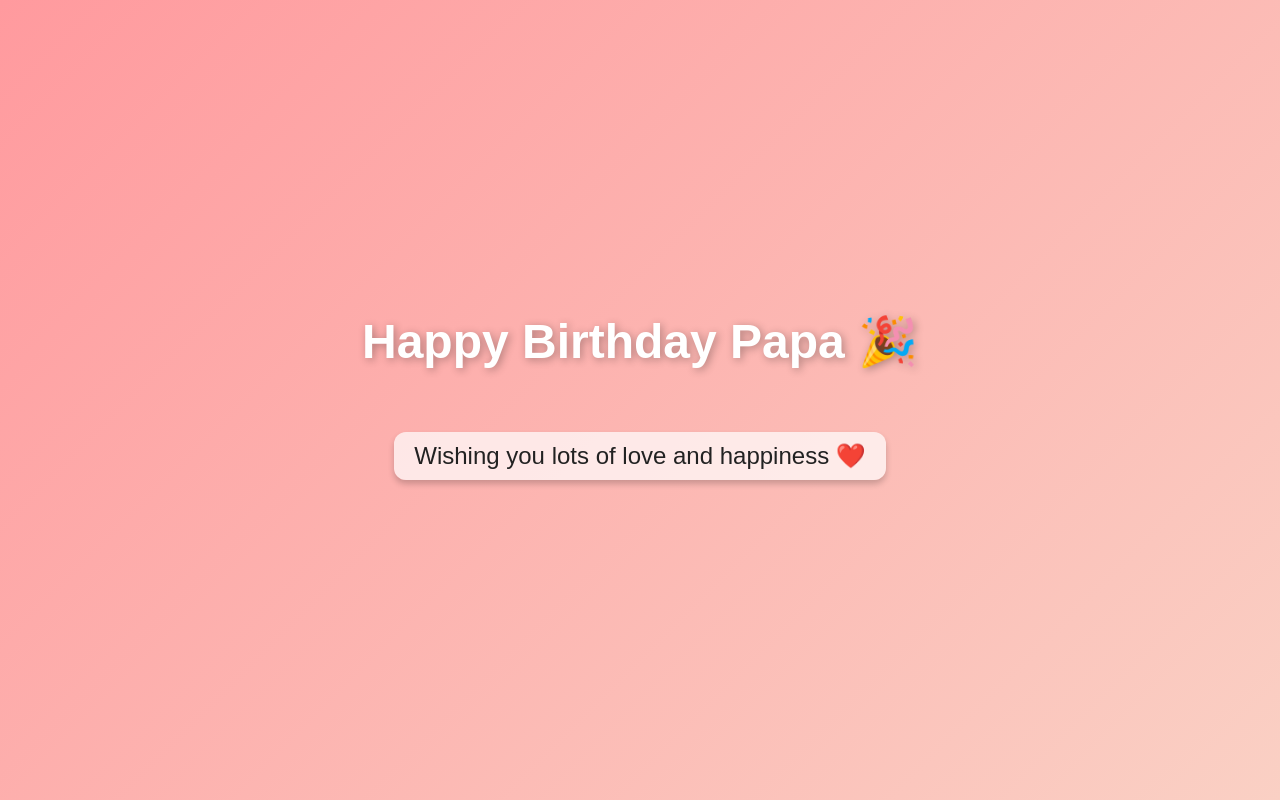
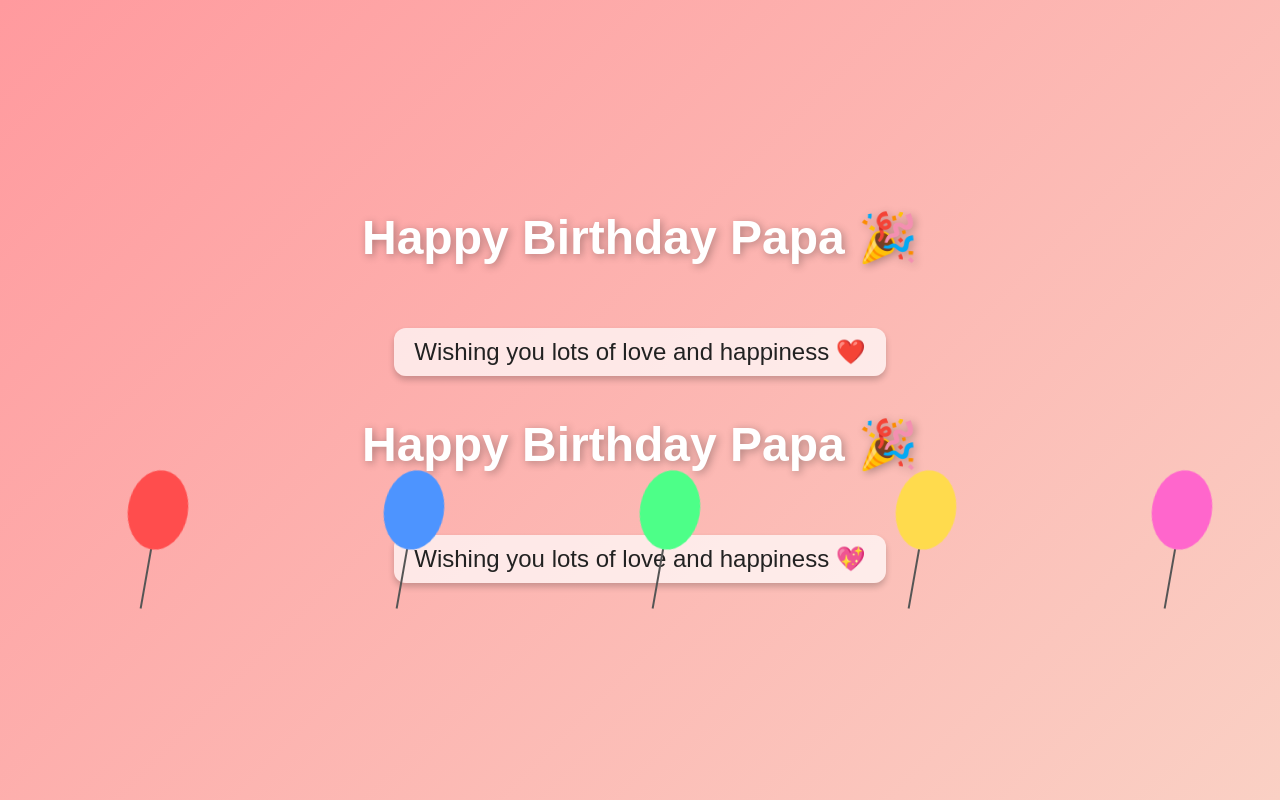
Before and after one commit to Devendra-Ri/papa-birthday, a plain HTML site: page index.html in a window 1280 px wide. Drawn offline with Linux system fonts and the light colour scheme.

Commit message:
Update index.html

```diff
--- a/index.html
+++ b/index.html
@@ -9,5 +9,16 @@
 <body>
   <h1>Happy Birthday Papa 🎉</h1>
   <p>Wishing you lots of love and happiness ❤️</p>
+
+  <h1>Happy Birthday Papa 🎉</h1>
+<p>Wishing you lots of love and happiness 💖</p>
+
+<!-- 🎈 Balloons -->
+<div class="balloon" style="left:10%; background: #ff4d4d;"></div>
+<div class="balloon" style="left:30%; background: #4d94ff;"></div>
+<div class="balloon" style="left:50%; background: #4dff88;"></div>
+<div class="balloon" style="left:70%; background: #ffdb4d;"></div>
+<div class="balloon" style="left:90%; background: #ff66cc;"></div>
+
 </body>
 </html>
```
